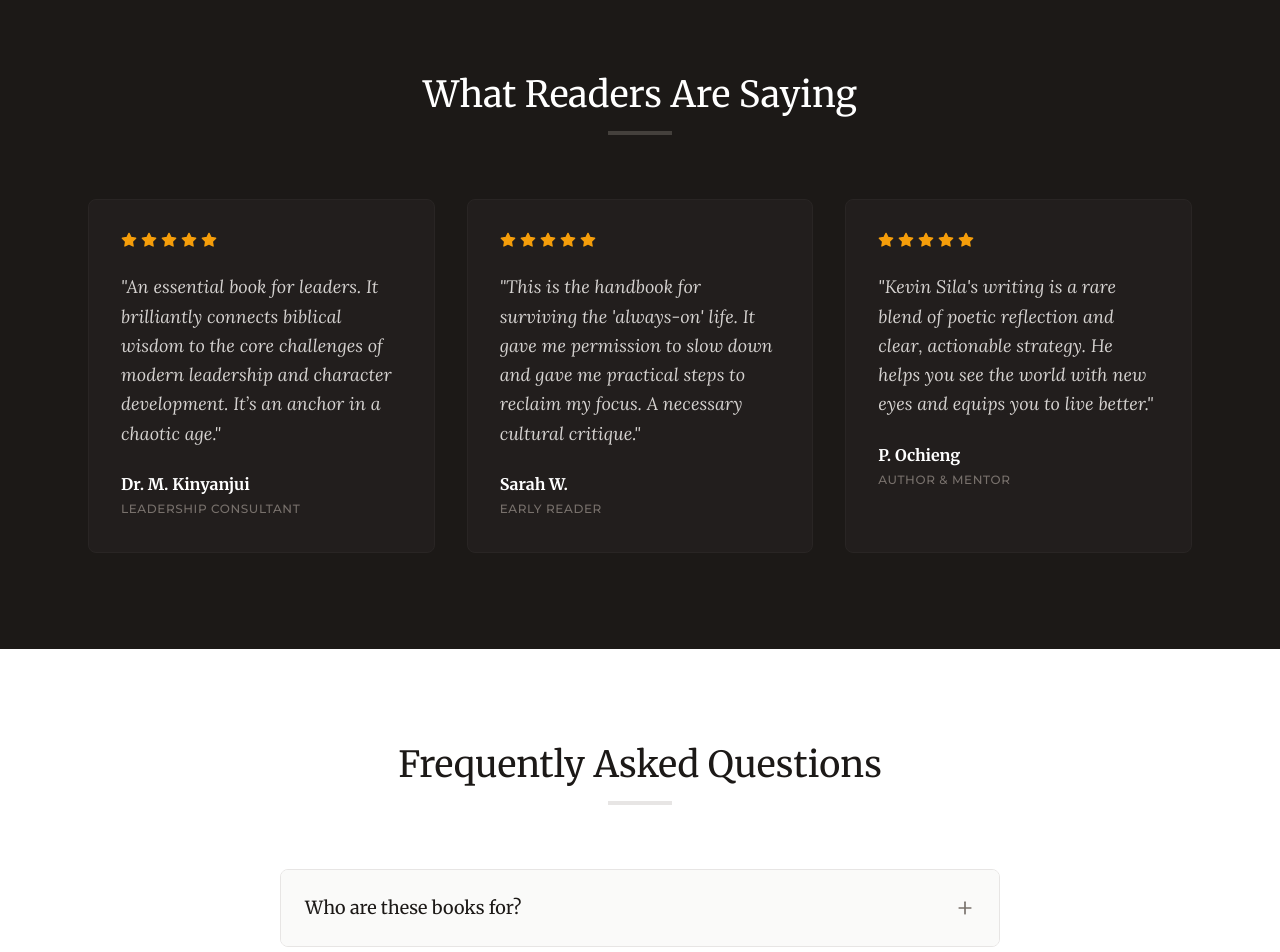
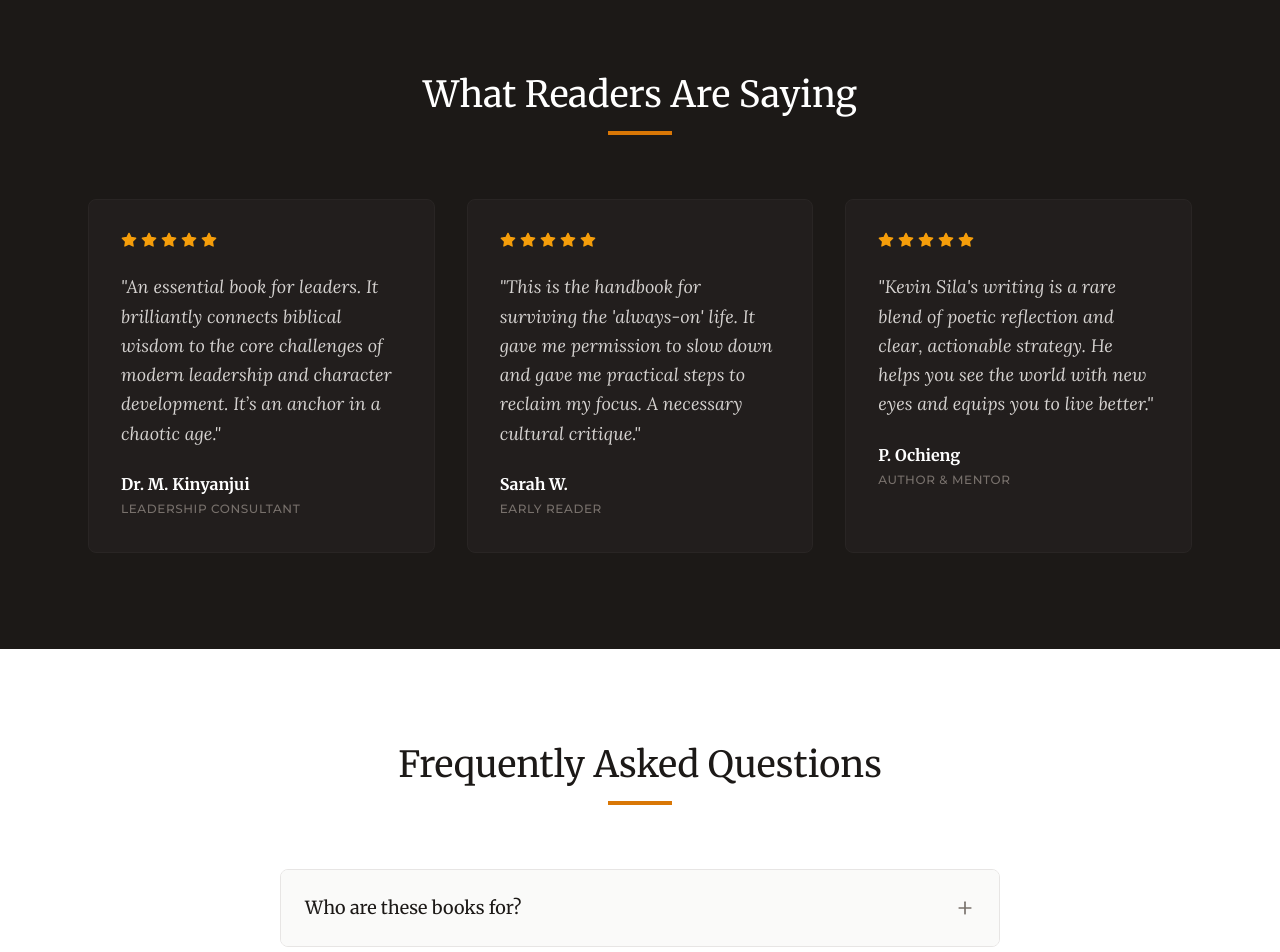
Before and after one commit to KevSila/KevSila-Books-Landing-Page, a React (Vite) app: page / in a window 1280 px wide. Shown: the part 3820-4772 px from the top of the page. Built offline with nearby package versions, Linux system fonts and the light colour scheme.

Commit message:
style: Update accent color for dividers
Changes the color of horizontal dividers in the Testimonials and FAQ sections from a muted grey to a more vibrant amber, improving visual consistency and brand accent.

```diff
--- a/components/FAQ.tsx
+++ b/components/FAQ.tsx
@@ -14,7 +14,7 @@ const FAQ: React.FC = () => {
       <div className="max-w-3xl mx-auto px-6">
         <div className="text-center mb-16 space-y-4">
           <h2 className="font-display text-3xl md:text-4xl text-stone-900">Frequently Asked Questions</h2>
-          <div className="w-16 h-1 bg-stone-200 mx-auto"></div>
+          <div className="w-16 h-1 bg-amber-600 mx-auto"></div>
         </div>
 
         <div className="space-y-4">
--- a/components/Testimonials.tsx
+++ b/components/Testimonials.tsx
@@ -8,7 +8,7 @@ const Testimonials: React.FC = () => {
       <div className="max-w-6xl mx-auto px-6">
         <div className="text-center mb-16 space-y-4">
           <h2 className="font-display text-3xl md:text-4xl text-white">What Readers Are Saying</h2>
-          <div className="w-16 h-1 bg-stone-700 mx-auto"></div>
+          <div className="w-16 h-1 bg-amber-600 mx-auto"></div>
         </div>
 
         <div className="grid md:grid-cols-3 gap-8">
```
